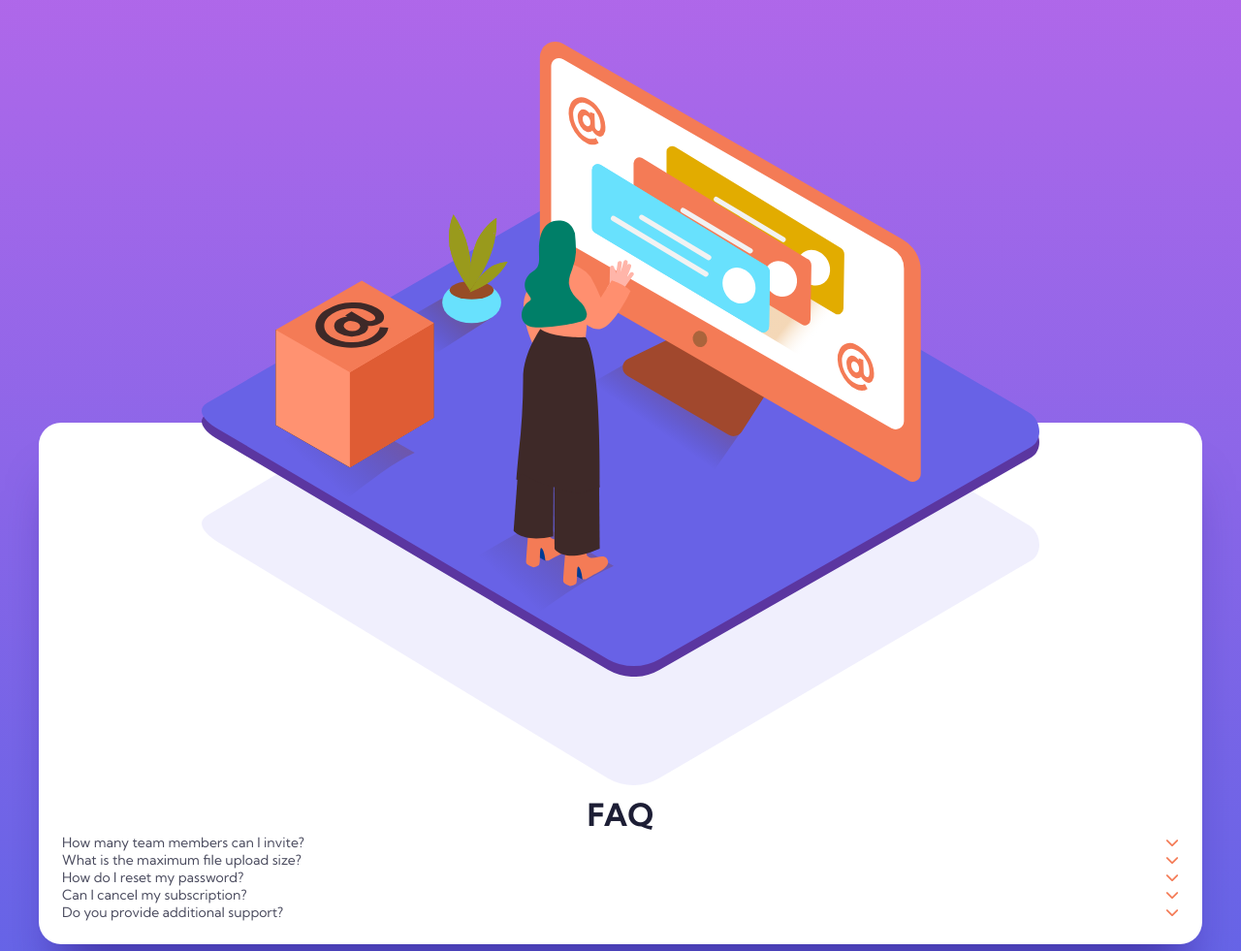
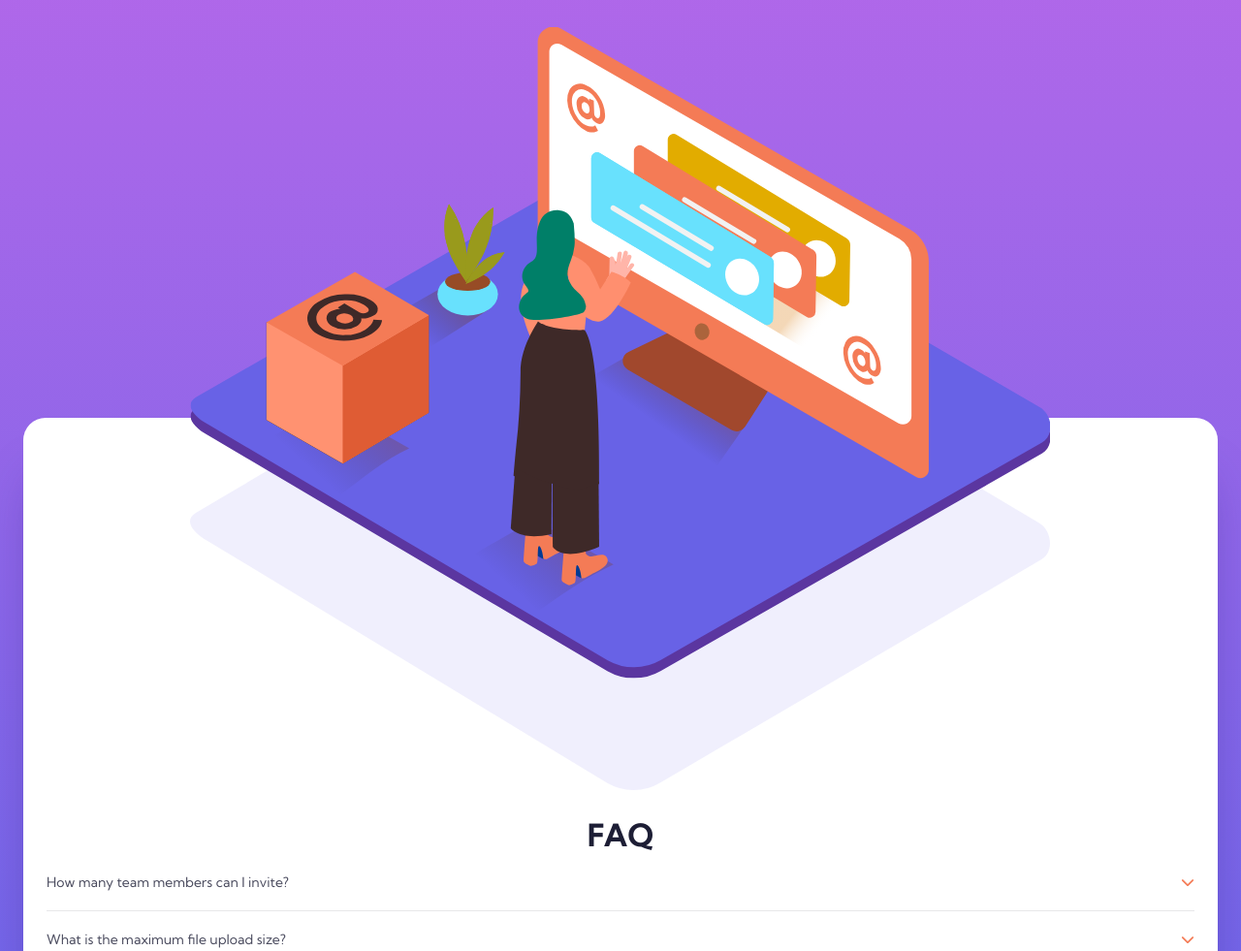
Before and after one commit to solvman/faq-accordion-card-main, a plain HTML site: page index.html in a window 1280 px wide. Shown: the top 981 px of the page at 97% size. Drawn offline with Linux system fonts and the light colour scheme.

Commit message:
Update styles in style.css

```diff
--- a/style.css
+++ b/style.css
@@ -64,18 +64,17 @@ button {
 body {
   font-family: var(--font-family-default);
   font-size: var(--font-size-text);
-  color: var(--color-neutral-700);
+  color: var(--color-neutral-500);
   background-image: var(--background-gradient);
   min-height: 100vh;
-  padding: 2.5rem; /* temporary */
+  padding: 1.5rem;
 }
 
 /* Card */
 .card {
   --illustraion-width: 72%;
   margin-top: 33%;
-  padding: 1.5rem; /* temporary */
-  padding-top: 32%;
+  padding: 32% 1.5rem 3rem;
   position: relative;
   background-image: url("images/bg-pattern-mobile.svg");
   background-color: var(--color-neutral-100);
@@ -95,17 +94,22 @@ body {
 }
 
 .card__content__title {
+  margin-top: 1rem;
   text-align: center;
   font-size: var(--font-size-heading-reg);
   color: var(--color-primary-900);
 }
-
+.accordion__panel {
+  padding-block: 1.25rem;
+  border-bottom: 1px solid var(--color-neutral-200);
+}
 .accordion__panel button {
   width: 100%;
   display: flex;
   align-items: center;
   justify-content: space-between;
   font-size: var(--font-size-text-lg);
+  color: var(--color-neutral-700);
 }
 
 .accordion__panel button[aria-expanded="true"] {
@@ -116,3 +120,7 @@ body {
 .accordion__panel button i {
   color: var(--color-primary-400);
 }
+
+.accordion__content {
+  padding-top: 1rem;
+}
```
